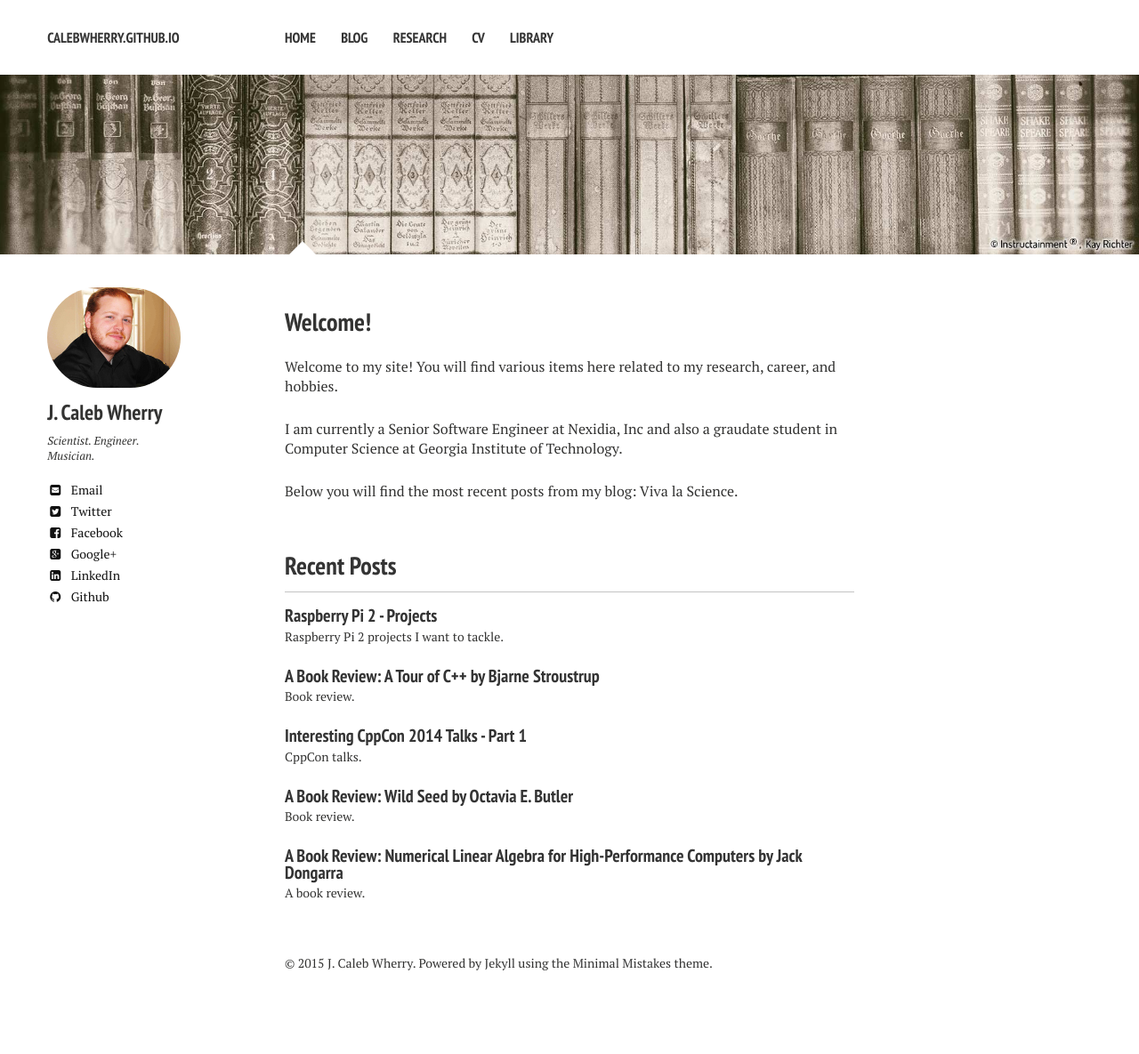
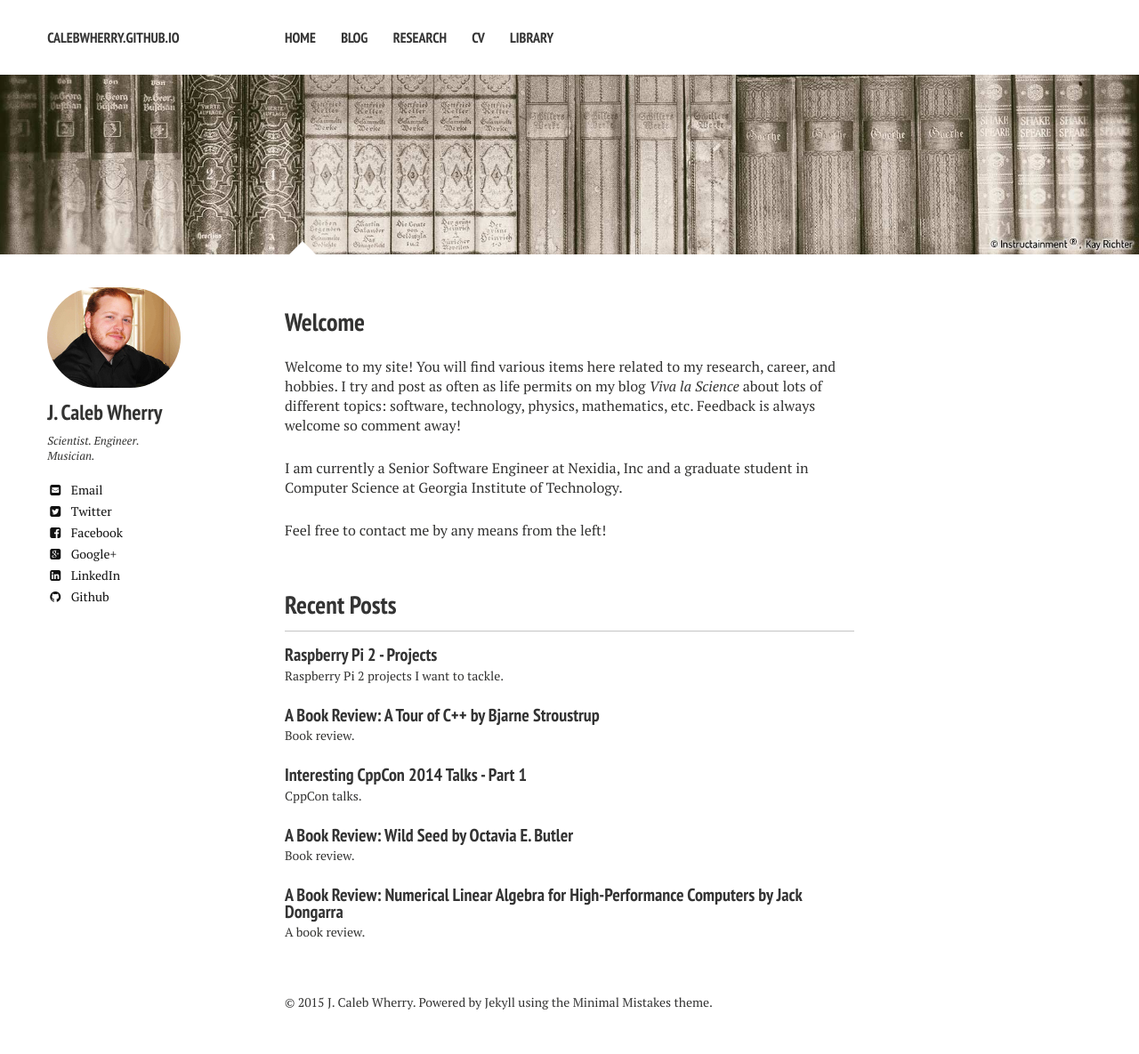
Before and after one commit to calebwherry/calebwherry.github.io, a Jekyll site: the page built from index.md, in a window 1280 px wide. Shown: the whole page at 89% size. Built offline with Jekyll 4.4.1, drawn with Linux system fonts in a browser that asks for light colours; nearby versions of some CDN libraries; before the commit the page ends 1141 px from its top, so only the background shows below that.

Commit message:
Adding better home statement.

```diff
--- a/index.md
+++ b/index.md
@@ -9,10 +9,10 @@
   creditlink: #http://lewatonline.com/wp-content/uploads/2015/02/Slider-Final1-1900x500.jpg
 ---
 
-## Welcome!
+## Welcome
 
-Welcome to my site! You will find various items here related to my research, career, and hobbies.
+Welcome to my site! You will find various items here related to my research, career, and hobbies. I try and post as often as life permits on my blog *Viva la Science* about lots of different topics: software, technology, physics, mathematics, etc. Feedback is always welcome so comment away!
 
-I am currently a Senior Software Engineer at Nexidia, Inc and also a graudate student in Computer Science at Georgia Institute of Technology.
+I am currently a Senior Software Engineer at Nexidia, Inc and a graduate student in Computer Science at Georgia Institute of Technology.
 
-Below you will find the most recent posts from my blog: Viva la Science.
+Feel free to contact me by any means from the left!
```
